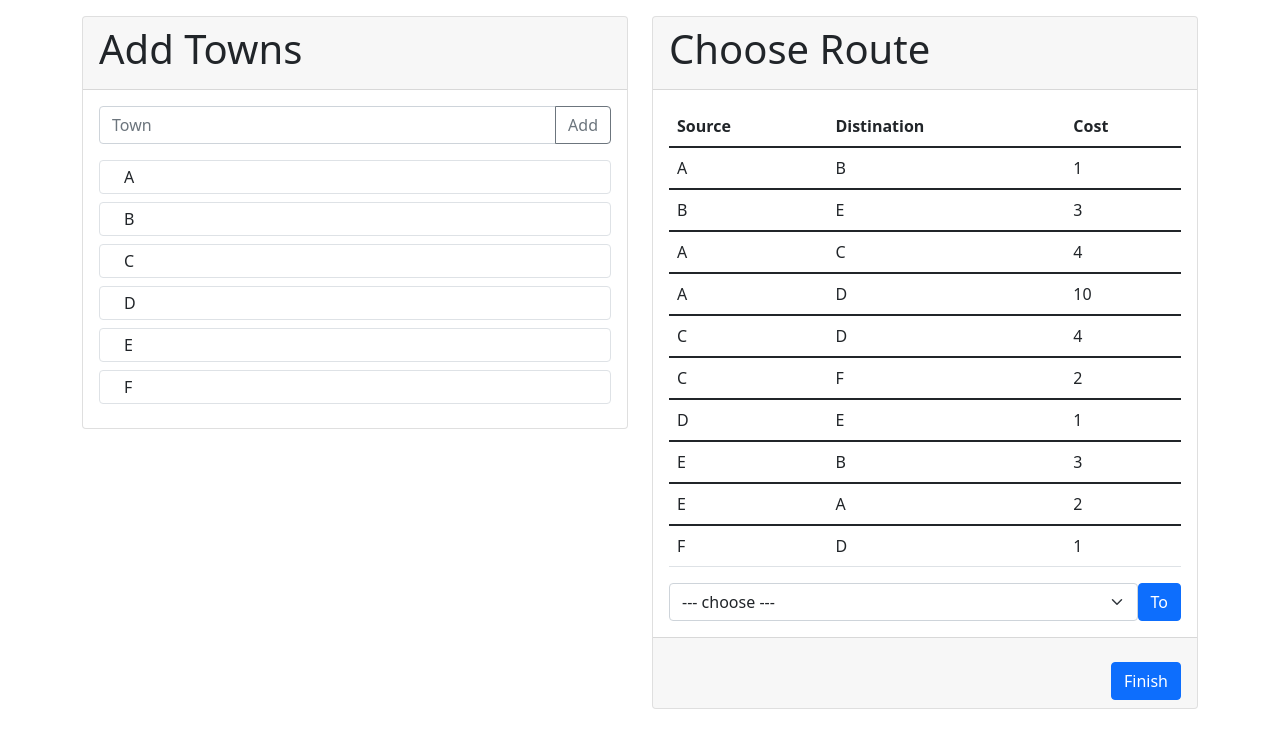
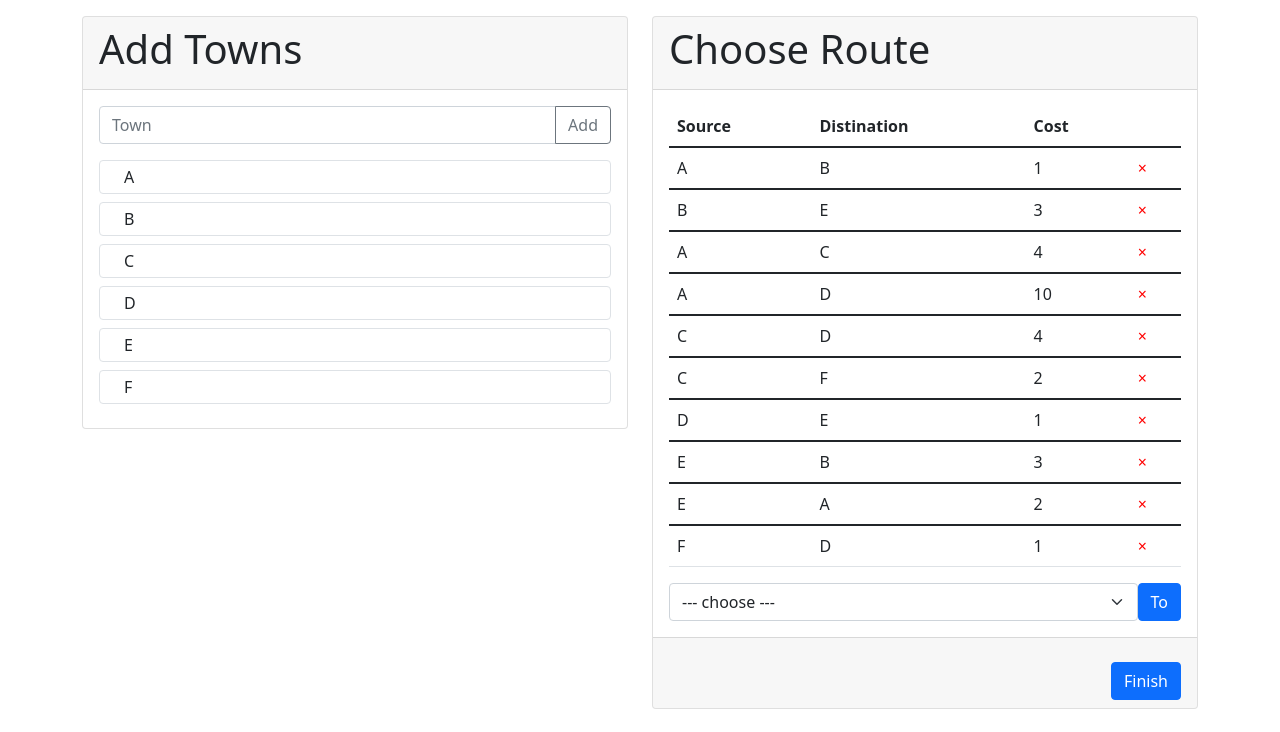
Before and after one commit to aungkhantzaw777/amity, a React (Create React App) app: page / in a window 1280 px wide. Shown: the top 732 px of the page. Built offline with nearby package versions, Linux system fonts and the light colour scheme.

Commit message:
remove button add

```diff
--- a/src/components/Route.js
+++ b/src/components/Route.js
@@ -32,13 +32,27 @@ function Route({ towns }) {
     });
     setRoutes([]);
   };
-  const RouteItem = ({ source, distination, cost }) => {
+
+  const removeAvaliable = (index) => {
+
+    let result = getAvaliableRoutes.filter((val, i) => i !== index)
+    setAvaliableRoutes(result)
+
+  }
+
+  const RouteItem = ({ source, distination, cost, index }) => {
     return (
       <tbody>
         <tr>
           <td>{source}</td>
           <td>{distination}</td>
           <td>{cost}</td>
+          <td>
+            <span onClick={() => removeAvaliable(index)} style={{cursor:'pointer', color: 'red'}} >
+
+              &times;
+            </span>
+            </td>
         </tr>
       </tbody>
     )
@@ -60,7 +74,7 @@ function Route({ towns }) {
             </thead>
             {getAvaliableRoutes.map((r, i) => {
               return (
-                <RouteItem source={r.source} distination={r.distination} cost={r.cost} />
+                <RouteItem source={r.source} distination={r.distination} cost={r.cost} index={i} />
 
               );
             })}
--- a/src/db.json
+++ b/src/db.json
@@ -21,51 +21,61 @@
     ],
     "avaliableRotues": [
         {
+            "id": "1",
             "cost": "1",
             "distination": "B",
             "source": "A"
         },
         {
+            "id": "2",
             "cost": "3",
             "distination": "E",
             "source": "B"
         },
         {
+            "id": "3",
             "cost": "4",
             "distination": "C",
             "source": "A"
         },
         {
+            "id" : "4",
             "cost": "10",
             "distination": "D",
             "source": "A"
         },
         {
+            "id": "5",
             "cost": "4",
             "distination": "D",
             "source": "C"
         },
         {
+            "id": "6",
             "cost": "2",
             "distination": "F",
             "source": "C"
         },
         {
+            "id": "7",
             "cost": "1",
             "distination": "E",
             "source": "D"
         },
         {
+            "id": "8",
             "cost": "3",
             "distination": "B",
             "source": "E"
         },
         {
+            "id": "9",
             "cost": "2",
             "distination": "A",
             "source": "E"
         },
         {
+            "id": "10",
             "cost": "1",
             "distination":"D",
             "source":"F"
```
